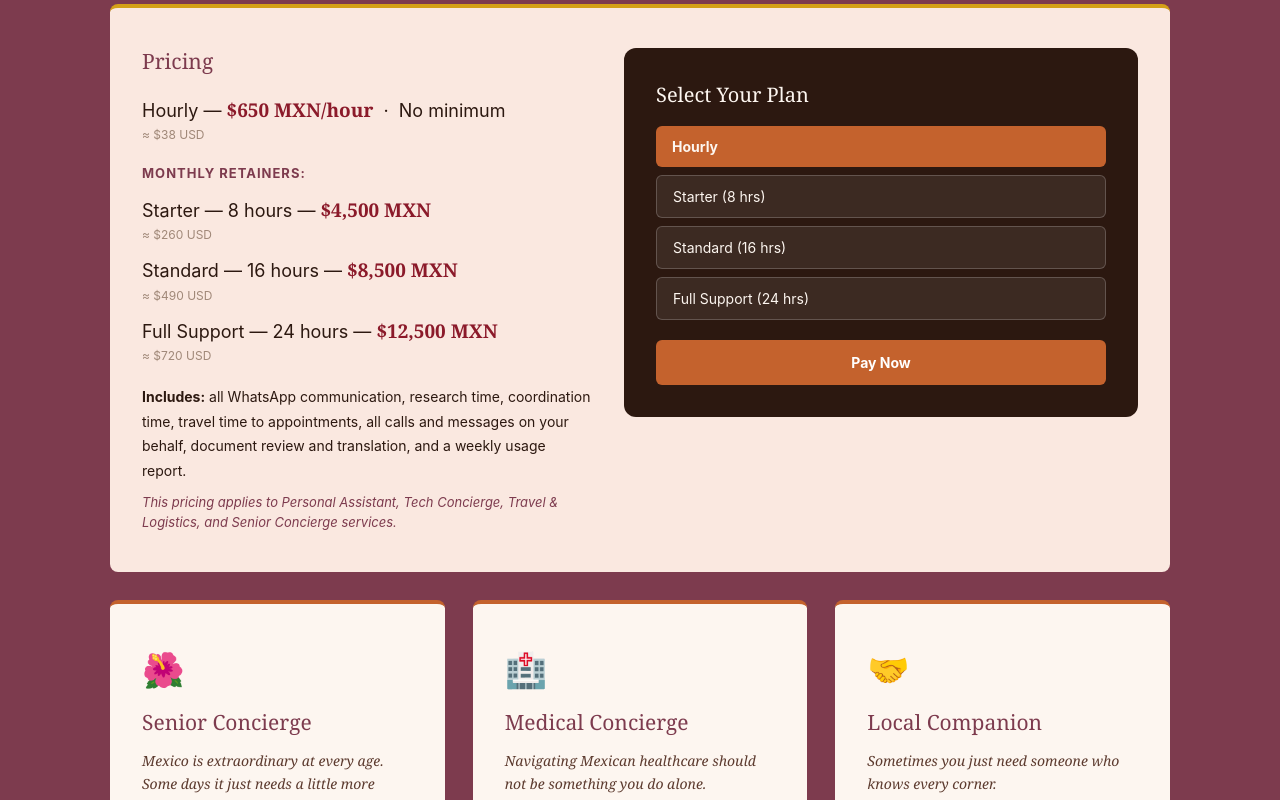
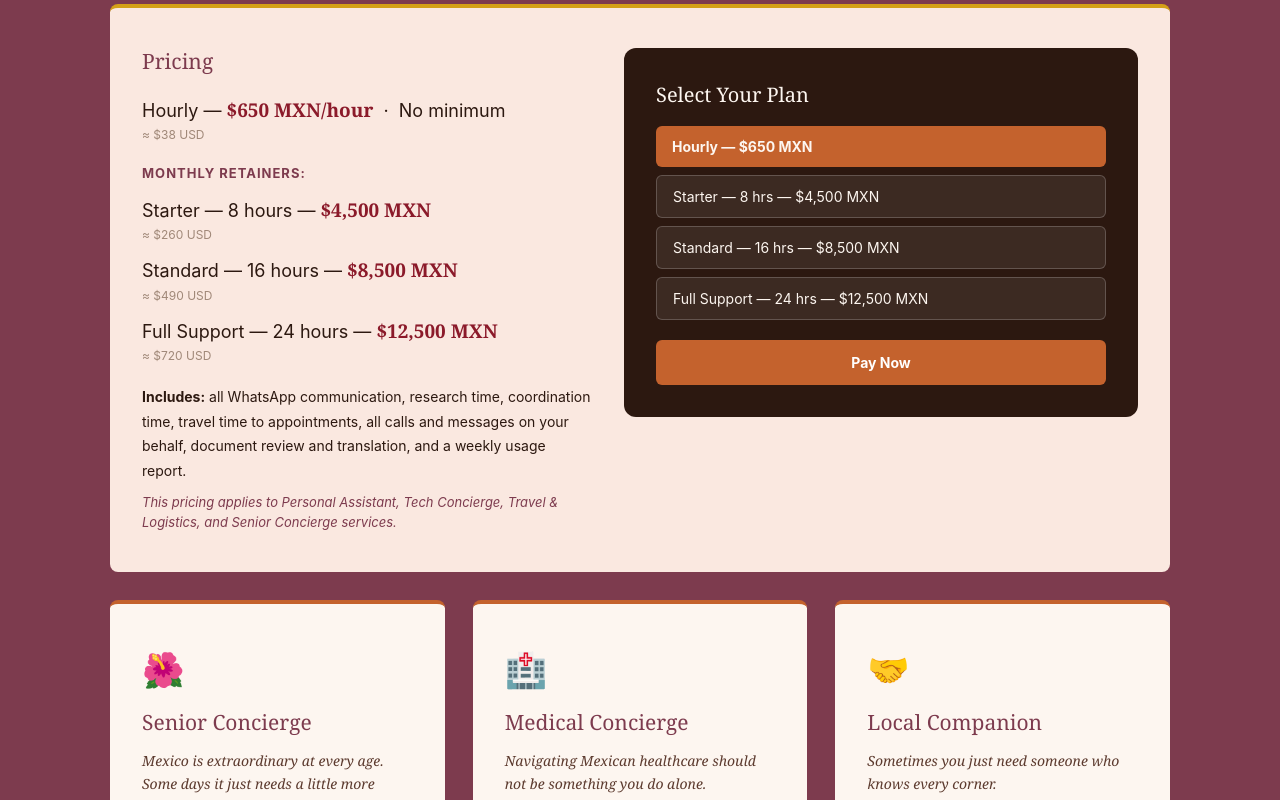
Before and after one commit to IntheknowMX/intheknowmx.com, a Next.js app: page / in a window 1280 px wide. Shown: the part 10520-11320 px from the top of the page. Built offline with nearby package versions, Linux system fonts and the light colour scheme.

Commit message:
Finalize Concierge, Medical, and Local Companion pricing with gross-up Stripe/PayPal links

```diff
--- a/app/page.tsx
+++ b/app/page.tsx
@@ -6,22 +6,22 @@ import MexicoPathQuiz from './components/MexicoPathQuiz'
 import PaymentModal from './components/PaymentModal'
 
 const CONCIERGE_TIERS = [
-  { id: 'Hourly', label: 'Hourly', stripe: 'https://buy.stripe.com/bJe8wPgPW0R8dh6d282880X', paypal: 'https://www.paypal.com/ncp/payment/M4Q2XASL63F42' },
-  { id: 'Starter', label: 'Starter (8 hrs)', stripe: 'https://buy.stripe.com/aFacN58jq0R8fpe3ry2880Y', paypal: 'https://www.paypal.com/ncp/payment/MTLDLWHWTV7H6' },
-  { id: 'Standard', label: 'Standard (16 hrs)', stripe: 'https://buy.stripe.com/14AfZh7fm8jAb8Y0fm2880Z', paypal: 'https://www.paypal.com/ncp/payment/3DVWJNJK6UXH2' },
-  { id: 'Full Support', label: 'Full Support (24 hrs)', stripe: 'https://buy.stripe.com/6oU3cv43aarI5OEd2828810', paypal: 'https://www.paypal.com/ncp/payment/3KG54FZ69BVBL' },
+  { id: 'Hourly', label: 'Hourly — $650 MXN', stripe: 'https://buy.stripe.com/bJe8wPgPW0R8dh6d282880X', paypal: 'https://paypal.com/ncp/payment/M4Q2XASL63F42' },
+  { id: 'Starter', label: 'Starter — 8 hrs — $4,500 MXN', stripe: 'https://buy.stripe.com/aFacN58jq0R8fpe3ry2880Y', paypal: 'https://paypal.com/ncp/payment/MTLDLWHWTV7H6' },
+  { id: 'Standard', label: 'Standard — 16 hrs — $8,500 MXN', stripe: 'https://buy.stripe.com/14AfZh7fm8jAb8Y0fm2880Z', paypal: 'https://paypal.com/ncp/payment/3DVWJNJK6UXH2' },
+  { id: 'Full Support', label: 'Full Support — 24 hrs — $12,500 MXN', stripe: 'https://buy.stripe.com/6oU3cv43aarI5OEd2828810', paypal: 'https://paypal.com/ncp/payment/3KG54FZ69BVBL' },
 ]
 
 const MEDICAL_TIERS = [
-  { id: 'Hourly', label: 'Hourly ($22/hr, min 2 hrs)', stripe: 'https://buy.stripe.com/00wfZh8jqarI0uk8LS2880t' },
-  { id: 'Half Day', label: 'Half Day — $80', stripe: 'https://buy.stripe.com/eVq28rgPWczQa4U7HO2880u' },
-  { id: 'Full Day', label: 'Full Day — $150', stripe: 'https://buy.stripe.com/8x2aEXdDKdDUelad282880v' },
+  { id: 'Hourly', label: 'Hourly (2hr min) — $830 MXN', stripe: 'https://buy.stripe.com/bJe00j1V21Vc90Q5zG2880L', paypal: 'https://paypal.com/ncp/payment/28EMS92CF2KFN' },
+  { id: 'Half Day', label: 'Half Day — $1,400 MXN', stripe: 'https://buy.stripe.com/aFa9AT2Z60R8gti2nu2880M', paypal: 'https://paypal.com/ncp/payment/WCR7QZ5VG7N38' },
+  { id: 'Full Day', label: 'Full Day — $2,625 MXN', stripe: 'https://buy.stripe.com/fZu7sL1V2fM27WM2nu2880I', paypal: 'https://paypal.com/ncp/payment/RT8QXN3KYXCKQ' },
 ]
 
 const COMPANION_TIERS = [
-  { id: 'Hourly', label: 'Hourly ($15/hr)', stripe: 'https://buy.stripe.com/8x2aEX57e57ob8Y4vC2880y' },
-  { id: 'Half Day', label: 'Half Day — $56', stripe: 'https://buy.stripe.com/7sY7sLczG9nE5OE6DK2880w' },
-  { id: 'Full Day', label: 'Full Day — $96', stripe: 'https://buy.stripe.com/8x28wP6bi0R82Cs4vC2880x' },
+  { id: 'Hourly', label: 'Hourly — $275 MXN', stripe: 'https://buy.stripe.com/dRmeVdeHOgQ60uk8LS2880G', paypal: 'https://paypal.com/ncp/payment/VACFQ8BYBSV7Q' },
+  { id: 'Half Day', label: 'Half Day (4 hrs) — $1,020 MXN', stripe: 'https://buy.stripe.com/eVqaEX43aczQ2Cs1jq28812', paypal: 'https://paypal.com/ncp/payment/LLUHD65U5LB7G' },
+  { id: 'Full Day', label: 'Full Day (8 hrs) — $1,750 MXN', stripe: 'https://buy.stripe.com/8x228r1V29nE3GwbY42880F', paypal: 'https://paypal.com/ncp/payment/A7FCQUWXAXGZW' },
 ]
 
 export default function Home() {
@@ -813,7 +813,7 @@ export default function Home() {
               <button
                 onClick={() => {
                   const tier = MEDICAL_TIERS.find(t => t.id === medicalTier)
-                  if (tier) handlePayNow('Medical Concierge', tier.stripe)
+                  if (tier) handlePayNow('Medical Concierge', tier.stripe, tier.paypal)
                 }}
                 style={{ backgroundColor: '#C4622D', color: 'white', border: 'none', borderRadius: '6px', padding: '10px 20px', fontSize: '14px', fontWeight: 700, cursor: 'pointer', width: '100%' }}
               >
@@ -870,7 +870,7 @@ export default function Home() {
               <button
                 onClick={() => {
                   const tier = COMPANION_TIERS.find(t => t.id === companionTier)
-                  if (tier) handlePayNow('Local Companion', tier.stripe)
+                  if (tier) handlePayNow('Local Companion', tier.stripe, tier.paypal)
                 }}
                 style={{ backgroundColor: '#C4622D', color: 'white', border: 'none', borderRadius: '6px', padding: '10px 20px', fontSize: '14px', fontWeight: 700, cursor: 'pointer', width: '100%' }}
               >
```
